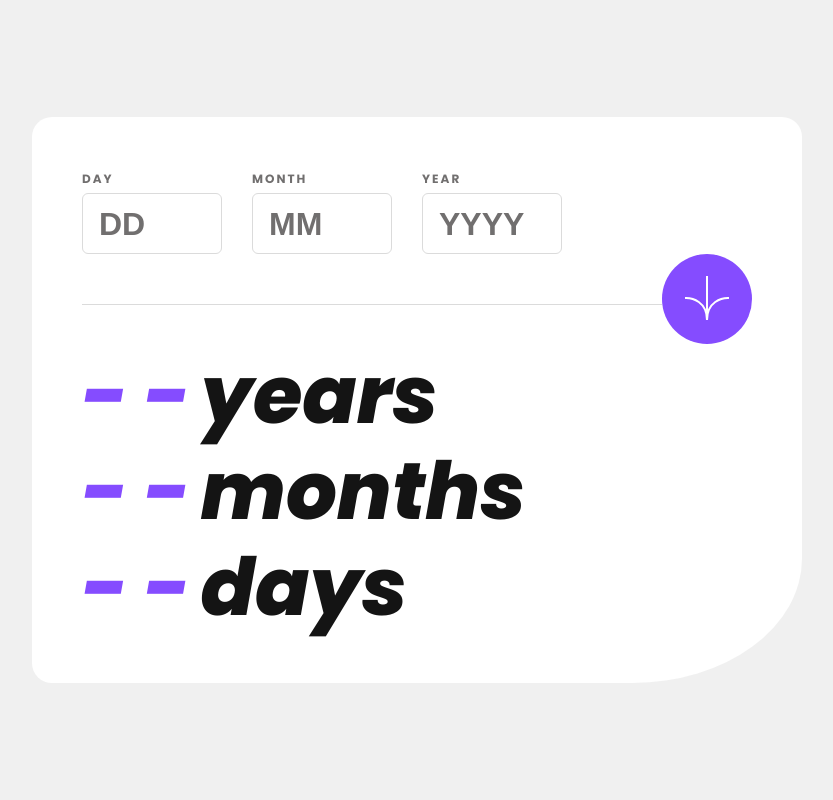
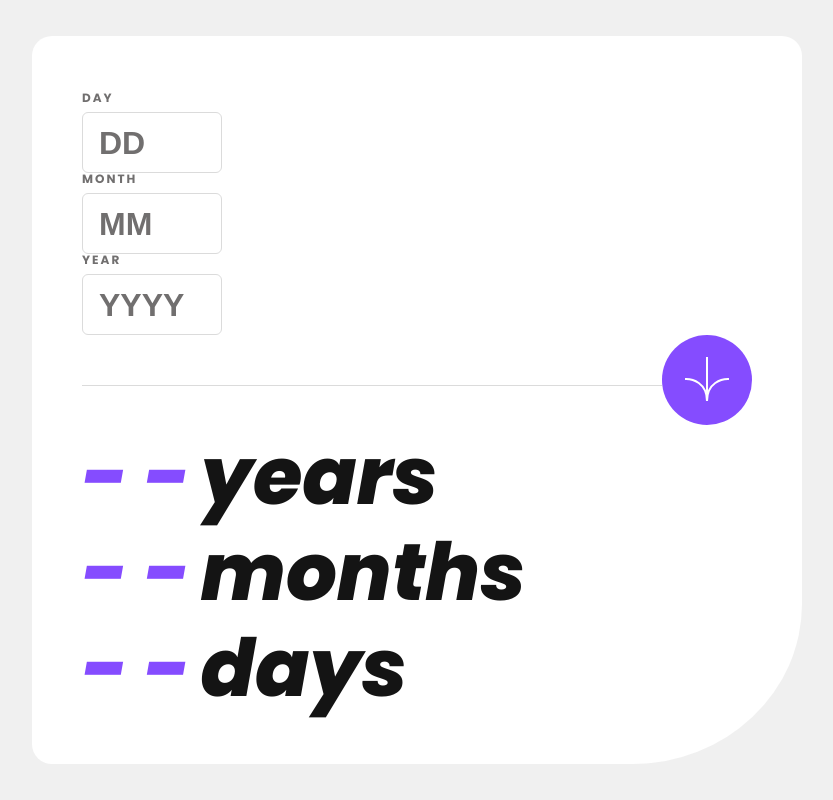
Before and after one commit to hun-ah/age-calculator, a React (Vite) app: page / in a window 1280 px wide. Shown: the whole page, without its empty margins (223-1056 px from the left). Built offline with nearby package versions, Linux system fonts and the light colour scheme.

Commit message:
created input container and moved styles from form class

```diff
--- a/src/components/calculator/calculator.module.css
+++ b/src/components/calculator/calculator.module.css
@@ -8,6 +8,10 @@
 }
 
 .form {
+  flex-direction: column;
+}
+
+.inputContainer {
   display: flex;
   gap: 30px;
 }
```
